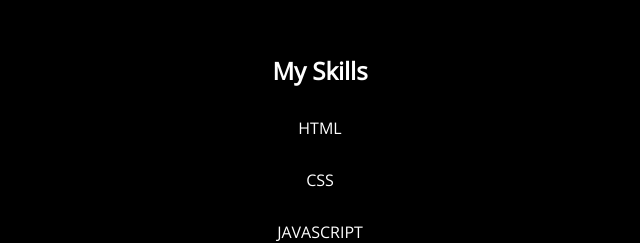
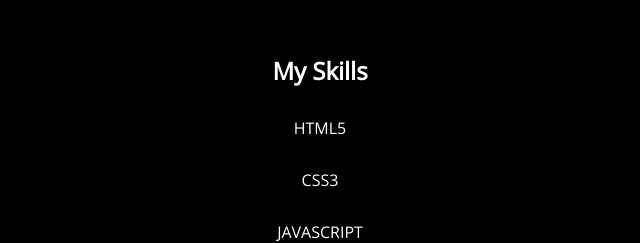
Before and after one commit to adeoye99/myportfolio, a React (Create React App) app: page / in a window 1280 px wide. Shown: the part 1894-2137 px from the top of the page, without its empty margins (320-960 px from the left). Built offline with nearby package versions, Linux system fonts and the light colour scheme; no server answers.

Commit message:
changed some fontstyle

```diff
--- a/src/Pages/About.jsx
+++ b/src/Pages/About.jsx
@@ -18,7 +18,7 @@ background-color:white;
 `
 const Abouttitle = styled.h2`
    text-align: center;
-   font-family: 'Open Sans', sans-serif;
+   font-family: 'Roboto Mono', monospace;
    margin-top:20px;
    @media screen and (max-width:768px){
       margin-top:50px;
@@ -47,7 +47,7 @@ const AboutInfo = styled.div`
 const Aboutcontent = styled.div`
     text-align:center;
    font-size: 1rem;
-   font-family: 'Open Sans', sans-serif;
+   font-family: 'Roboto Mono', monospace;
    padding-top:100px;
    padding-left:100px;
    padding-right:100px;
--- a/src/Pages/Skill.jsx
+++ b/src/Pages/Skill.jsx
@@ -40,8 +40,8 @@ function Skill() {
   return (
     <SkillInfo  id ="skills">
         <SKilltitle>My Skills</SKilltitle>
-         <Skillcontent data-aos="fade-down-right">HTML</Skillcontent>
-         <Skillcontent data-aos="fade-down-right">CSS</Skillcontent>
+         <Skillcontent data-aos="fade-down-right">HTML5</Skillcontent>
+         <Skillcontent data-aos="fade-down-right">CSS3</Skillcontent>
          <Skillcontent data-aos="fade-down-right">JAVASCRIPT</Skillcontent>
          <Skillcontent data-aos="fade-down-right">REACTJS</Skillcontent>
          <Skillcontent data-aos="fade-down-right">BOOTSTRAP</Skillcontent>
--- a/src/ProjectComponents/ProjectWorks.jsx
+++ b/src/ProjectComponents/ProjectWorks.jsx
@@ -34,7 +34,7 @@ width:100%;
 font-size: 1rem;
 border:none;
 color: white;
-font-family: 'Open Sans', sans-serif;
+font-family: 'Roboto Mono', monospace;
 border-radius:0 0 15px 15px;
 background-color: black;
 &:hover{
@@ -47,7 +47,7 @@ background-color: black;
 const ProjectAbout = styled.div`
  display: flex;
  flex-direction:column:
- font-family: 'Open Sans', sans-serif;
+ font-family: 'Roboto Mono', monospace;
   justify-content:center;
  word-wrap: break-word;
  background-color:black;
--- a/src/index.css
+++ b/src/index.css
@@ -1,3 +1,4 @@
 *{
     margin: 0;
+    font-family: 'Roboto Mono', monospace;
 }
```
Also changed, not shown: firebase.json.
